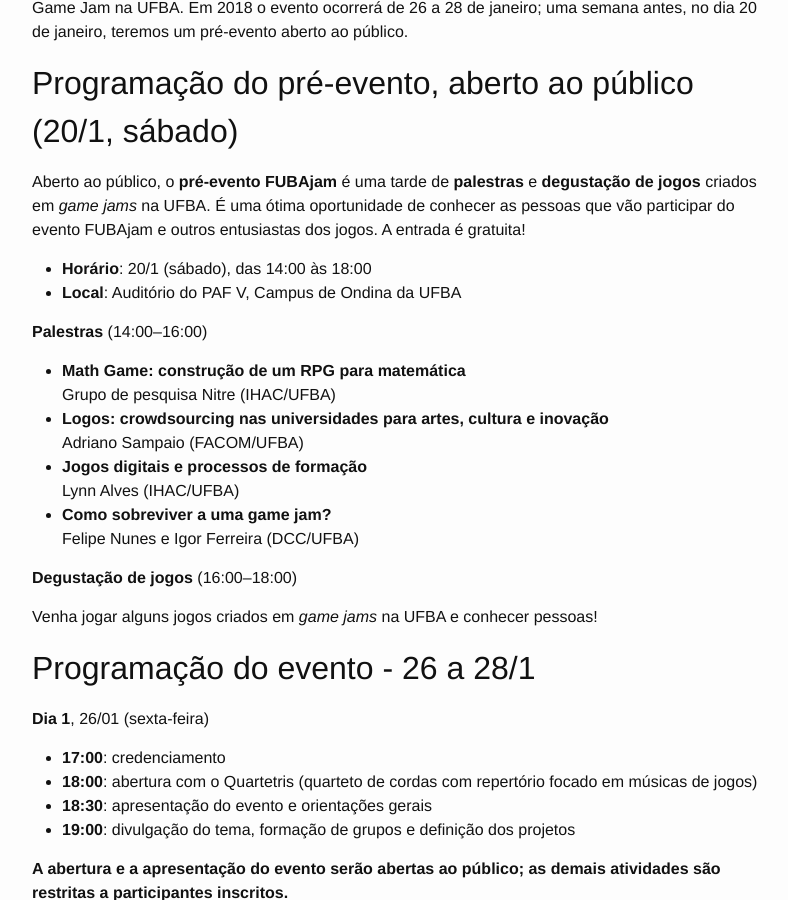
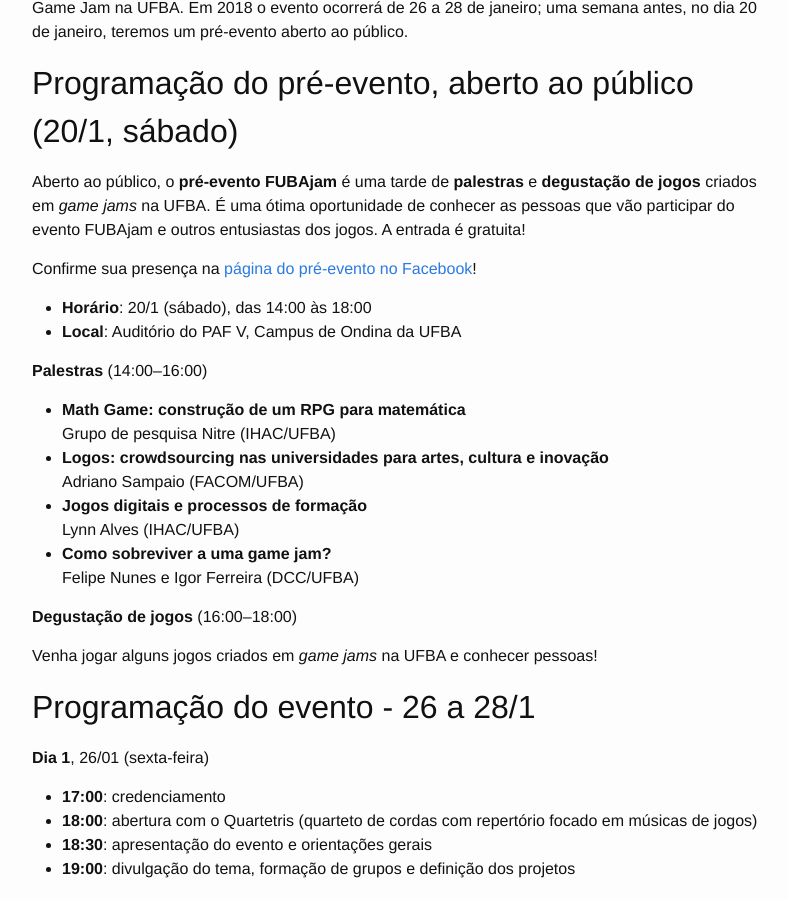
Before and after one commit to indigente/old-indigente.github.io, a Jekyll site: the page built from fubajam18.md, in a window 1280 px wide and 900 px high, scrolled down 653 px. Shown: the whole window, without its empty margins (238-1026 px from the left). Built offline with Jekyll 4.4.1, drawn with Linux system fonts in a browser that asks for light colours.

Commit message:
Adiciona link para a página do evento no Facebook.

```diff
--- a/fubajam18.md
+++ b/fubajam18.md
@@ -10,6 +10,8 @@
 ## <a name="pre-evento"></a>Programação do pré-evento, aberto ao público (20/1, sábado)
 
 Aberto ao público, o **pré-evento FUBAjam** é uma tarde de **palestras** e **degustação de jogos** criados em *game jams* na UFBA. É uma ótima oportunidade de conhecer as pessoas que vão participar do evento FUBAjam e outros entusiastas dos jogos. A entrada é gratuita!
+
+Confirme sua presença na [página do pré-evento no Facebook](https://www.facebook.com/events/1784659201569039/)!
 
 - **Horário**: 20/1 (sábado), das 14:00 às 18:00
 - **Local**: Auditório do PAF V, Campus de Ondina da UFBA
```
